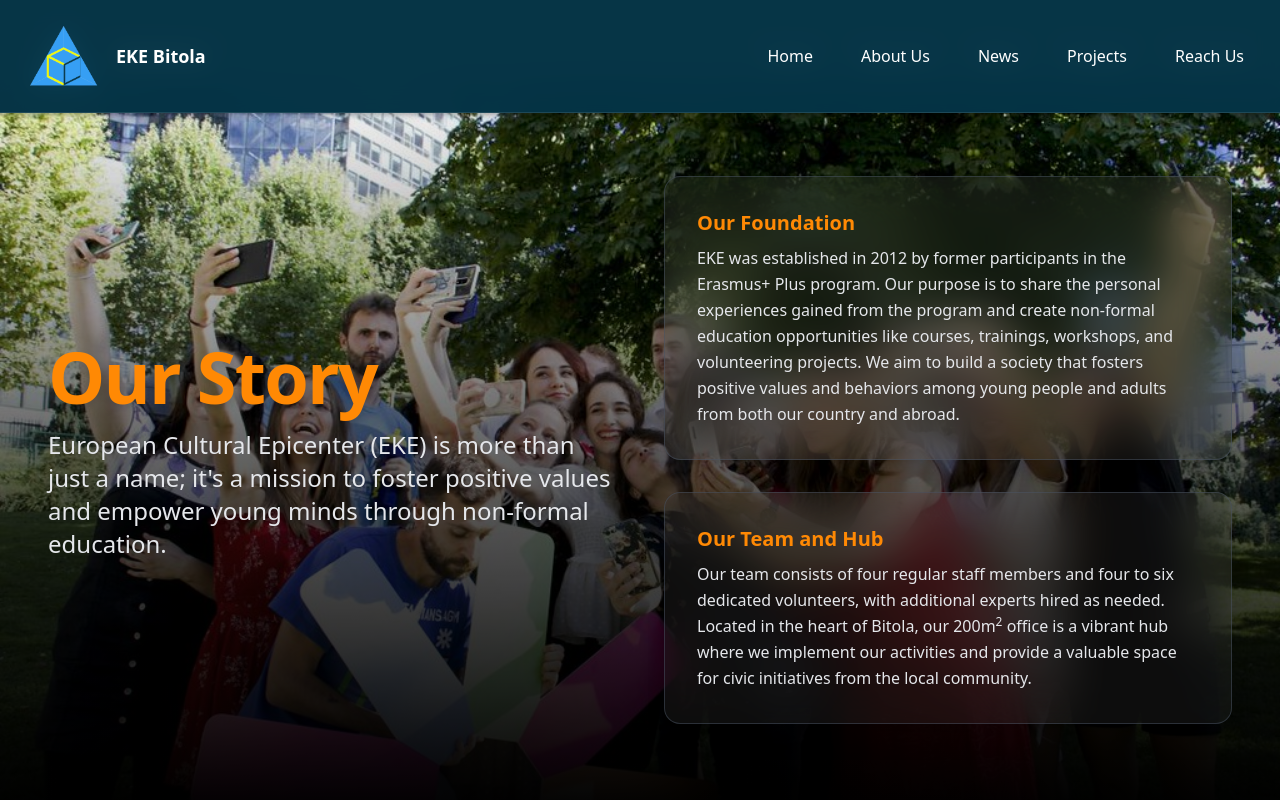
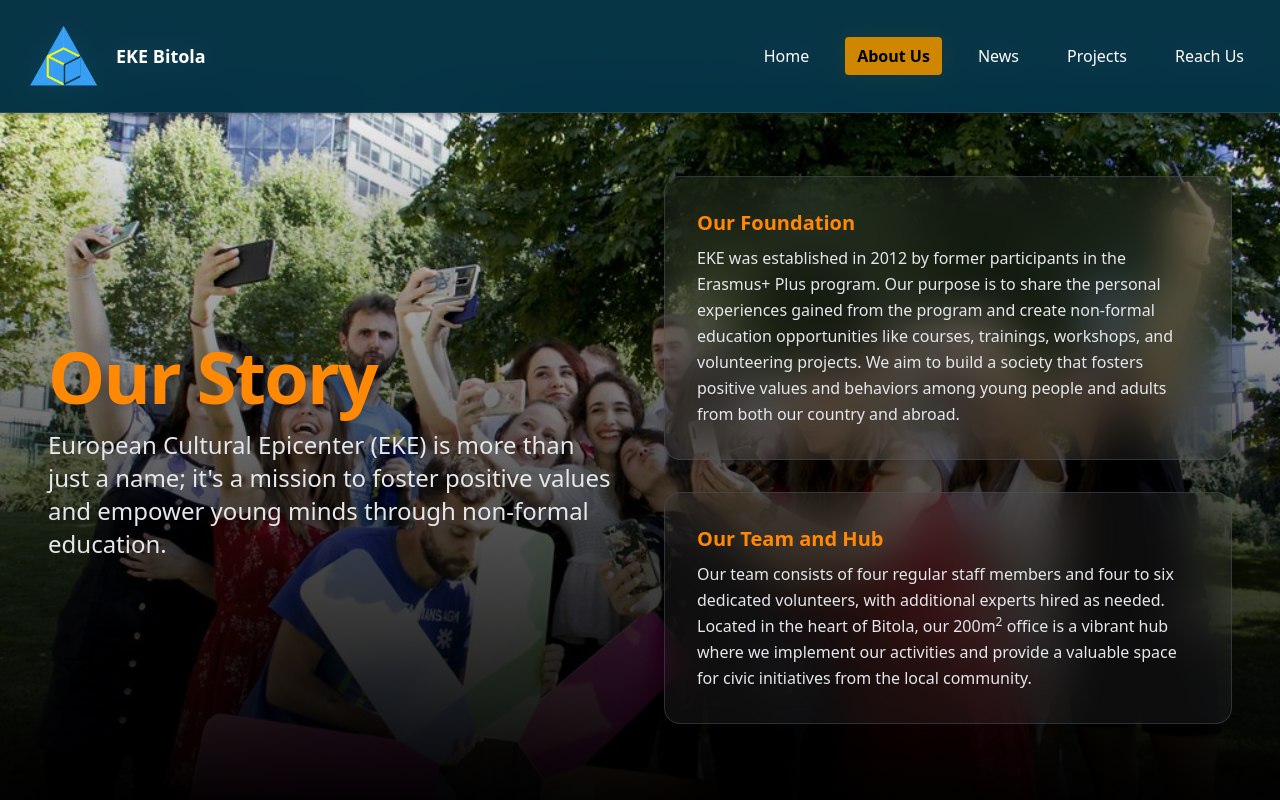
Before and after one commit to damjanstojcev4/EKE-Web, a React (Vite) app in the folder Frontend/ece-website/: page /about-us in a window 1280 px wide. Shown: the top 800 px of the page. Built offline with nearby package versions, Linux system fonts and the light colour scheme.

Commit message:
Active Page

```diff
--- a/Frontend/ece-website/src/components/Navbar.tsx
+++ b/Frontend/ece-website/src/components/Navbar.tsx
@@ -1,16 +1,16 @@
-import { useState } from 'react';
-import { Link } from 'react-router-dom';
-import logo from '/src/assets/EKE_logo_no_background-gpt.png';
+import { useState } from "react";
+import { NavLink } from "react-router-dom";
+import logo from "/src/assets/EKE_logo_no_background-gpt.png";
 
 const Navbar = () => {
   const [isOpen, setIsOpen] = useState(false);
 
   const navItems = [
-    { label: 'Home', path: '/' },
-    { label: 'About Us', path: '/about-us' },
-    { label: 'News', path: '/news' },
-    { label: 'Projects', path: '/projects' },
-    { label: 'Reach Us', path: '/contact' },
+    { label: "Home", path: "/" },
+    { label: "About Us", path: "/about-us" },
+    { label: "News", path: "/news" },
+    { label: "Projects", path: "/projects" },
+    { label: "Reach Us", path: "/contact" },
   ];
 
   return (
@@ -18,7 +18,13 @@ const Navbar = () => {
       <div className="flex items-center justify-between px-6 py-4">
         {/* Logo and Title */}
         <div className="flex items-center space-x-3">
-          <Link to="/"><img src={logo} alt="Logo" className="h-20 w-20 object-contain" /></Link>
+          <NavLink to="/">
+            <img
+              src={logo}
+              alt="Logo"
+              className="h-20 w-20 object-contain"
+            />
+          </NavLink>
           {/* ECE text only on lg and above */}
           <span className="hidden lg:inline text-white font-semibold text-lg">
             EKE Bitola
@@ -32,7 +38,6 @@ const Navbar = () => {
             className="text-white focus:outline-none"
             aria-label="Toggle menu"
           >
-            {/* Simple Hamburger Icon */}
             <svg
               className="w-6 h-6"
               fill="none"
@@ -63,12 +68,18 @@ const Navbar = () => {
         <ul className="hidden lg:flex space-x-6">
           {navItems.map((item) => (
             <li key={item.label}>
-              <Link
+              <NavLink
                 to={item.path}
-                className="text-white hover:bg-yellow-600 px-3 py-2 rounded transition duration-300 ease-in-out"
+                className={({ isActive }) =>
+                  `px-3 py-2 rounded transition duration-300 ease-in-out ${
+                    isActive
+                      ? "bg-yellow-600 text-black font-semibold"
+                      : "text-white hover:bg-yellow-600"
+                  }`
+                }
               >
                 {item.label}
-              </Link>
+              </NavLink>
             </li>
           ))}
         </ul>
@@ -79,13 +90,19 @@ const Navbar = () => {
         <ul className="lg:hidden flex flex-col px-6 pb-4 space-y-2 bg-cyan-900/20">
           {navItems.map((item) => (
             <li key={item.label}>
-              <Link
+              <NavLink
                 to={item.path}
-                className="block text-white hover:bg-yellow-600 px-3 py-2 rounded transition duration-300 ease-in-out"
+                className={({ isActive }) =>
+                  `block px-3 py-2 rounded transition duration-300 ease-in-out ${
+                    isActive
+                      ? "bg-yellow-600 text-black font-semibold"
+                      : "text-white hover:bg-yellow-600"
+                  }`
+                }
                 onClick={() => setIsOpen(false)}
               >
                 {item.label}
-              </Link>
+              </NavLink>
             </li>
           ))}
         </ul>
```
